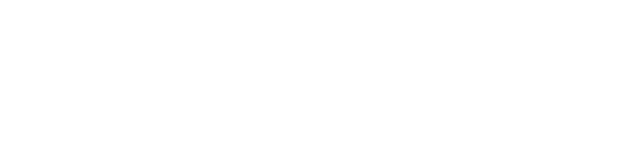
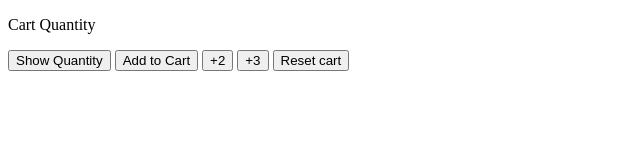
Before and after one commit to abrarDev94/JavaScript-Learning-Course, a plain HTML site: page lesson5variables.html in a window 1280 px wide. Shown: the whole page, without its empty margins (0-640 px from the left). Drawn offline with Linux system fonts and the light colour scheme.

Commit message:
cart quantity small project

```diff
--- a/lesson5variables.html
+++ b/lesson5variables.html
@@ -3,10 +3,34 @@
 <head>
     <meta charset="UTF-8">
     <meta name="viewport" content="width=device-width, initial-scale=1.0">
-    <title>Variables</title>
+    <title>Variables Cart Quantity</title>
 </head>
 <body>
+    <p>Cart Quantity</p>
+    <button onclick="
+    console.log(`Cart Quantity: ${cartquantity}`);
+    ">Show Quantity</button>
+    <button onclick="
+    cartquantity++;
+    console.log(`Cart Quantity: ${cartquantity}`);
+    ">Add to Cart</button>
+    <button onclick="
+    cartquantity+=2;
+    console.log(`Cart Quantity: ${cartquantity}`);
+    ">+2</button>
+    <button onclick="
+    cartquantity+=3;
+    console.log(`Cart Quantity: ${cartquantity}`);
+    ">+3</button>
+    <button onclick="
+    cartquantity=0;
+    console.log('cart was reset');
+    console.log(`Cart Quantity: ${cartquantity}`);
+
+    ">Reset cart</button>
+
     <script>
+        /*
         let variable1=3;
         console.log(variable1);
         let calculation =2+2;
@@ -20,7 +44,10 @@
      variable1=5;
      console.log(variable1);
      variable1=variable1+1;
-     console.log(variable1);
+     console.log(variable1);*/
+
+     let cartquantity=0;
+
     </script>
 
 </body>
```
